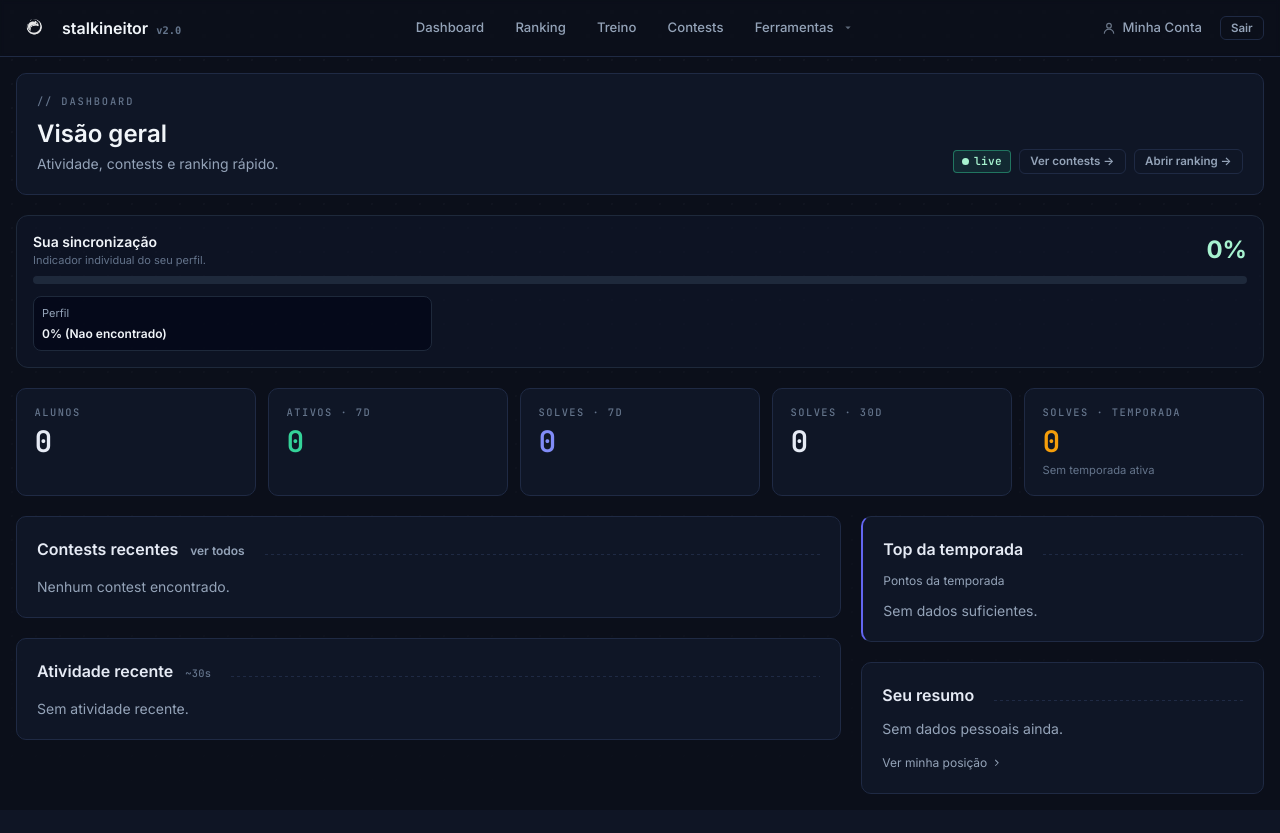
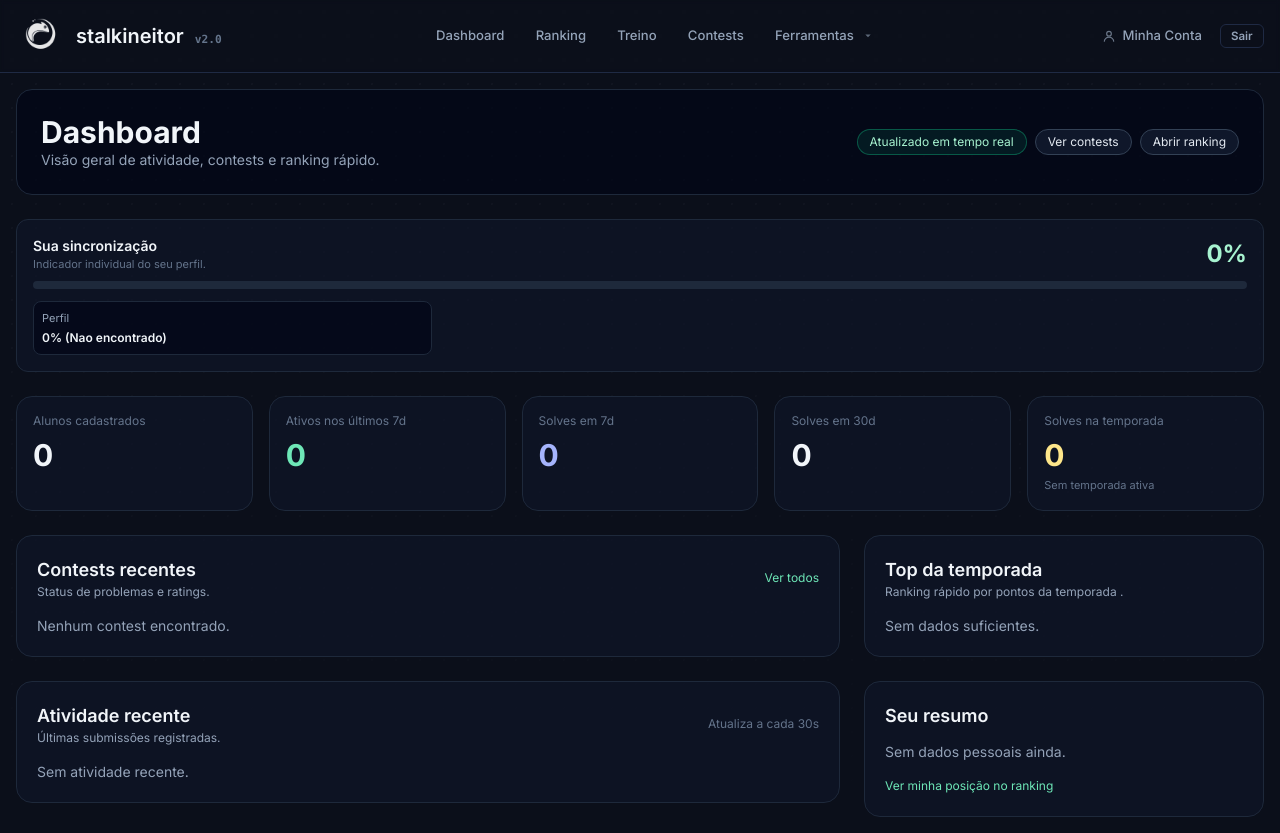
Before and after one commit to jv-tnk/STALKNEITOR-2.0, a Django app: page /stalkineitor-2.0/ in a window 1280 px wide. Before the commit the page ends 794 px from the top, so only its background shows below. Run offline with Django 5.2, Linux system fonts and the light colour scheme; the visitor is signed in with stand-in values (Sample User, id 1); data comes from the database, SQL or seed files in the repository; data that the repository does not hold is empty; parts of the project's set-up code (start-up, migrations or seed data) failed here and were passed over; some libraries are stand-ins or nearby versions.

Commit message:
Revert dashboard, enlarge navbar logo and favicon
- Revert templates/core/dashboard.html to its pre-renovation form
- Enlarge nav logo (h-9 → h-12) and brand text (default → text-xl)
- Replace favicon with cropped logo_icon.png (chameleon fills tab),
  add 32x32/192x192/apple-touch-icon size hints

```diff
--- a/templates/base.html
+++ b/templates/base.html
@@ -5,7 +5,9 @@
     <meta charset="UTF-8">
     <meta name="viewport" content="width=device-width, initial-scale=1.0">
     <title>Stalkineitor 2.0</title>
-    <link rel="icon" type="image/png" href="{% static 'img/logo.png' %}">
+    <link rel="icon" type="image/png" sizes="32x32" href="{% static 'img/logo_icon.png' %}">
+    <link rel="icon" type="image/png" sizes="192x192" href="{% static 'img/logo_icon.png' %}">
+    <link rel="apple-touch-icon" href="{% static 'img/logo_icon.png' %}">
     <link rel="preconnect" href="https://fonts.googleapis.com">
     <link rel="preconnect" href="https://fonts.gstatic.com" crossorigin>
     <link href="https://fonts.googleapis.com/css2?family=Inter:wght@400;500;600;700&family=JetBrains+Mono:wght@400;500;600&display=swap" rel="stylesheet">
@@ -75,13 +77,13 @@
     <div class="app-bg" aria-hidden="true"></div>
     <div id="htmx-progress" aria-hidden="true"></div>
 
-    <nav class="relative z-40 border-b border-[color:var(--border)] bg-[color:var(--surface)]/95 backdrop-blur-[2px] px-4 py-2.5">
+    <nav class="relative z-40 border-b border-[color:var(--border)] bg-[color:var(--surface)]/95 backdrop-blur-[2px] px-4 py-3">
         <div class="container mx-auto flex flex-wrap items-center justify-between gap-3">
-            <a href="{% url 'dashboard' %}" class="flex items-center gap-2.5 group">
-                <img src="{% static 'img/logo.png' %}" alt="Stalkineitor" class="h-9 w-9 object-contain opacity-90 group-hover:opacity-100 transition">
-                <span class="font-semibold leading-none text-slate-100">
+            <a href="{% url 'dashboard' %}" class="flex items-center gap-3 group">
+                <img src="{% static 'img/logo_icon.png' %}" alt="Stalkineitor" class="h-12 w-12 object-contain opacity-90 group-hover:opacity-100 transition">
+                <span class="text-xl font-semibold leading-none text-slate-100">
                     stalkineitor
-                    <span class="font-mono text-[0.65rem] text-slate-500 ml-1">v2.0</span>
+                    <span class="font-mono text-[0.7rem] text-slate-500 ml-1.5">v2.0</span>
                 </span>
             </a>
 
--- a/templates/core/dashboard.html
+++ b/templates/core/dashboard.html
@@ -1,17 +1,22 @@
 {% extends 'base.html' %}
 
 {% block content %}
-<section class="space-y-5">
-    <div class="flex flex-col gap-4 rounded-[10px] border border-[color:var(--border)] bg-[color:var(--surface)] p-5 md:flex-row md:items-end md:justify-between">
+<section class="space-y-6">
+    <div class="flex flex-col gap-4 rounded-2xl border border-slate-800 bg-slate-950/70 p-6 md:flex-row md:items-center md:justify-between">
         <div>
-            <div class="eyebrow mb-2">// dashboard</div>
-            <h1 class="text-2xl font-semibold text-slate-100">Visão geral</h1>
-            <p class="text-sm text-slate-400 mt-1">Atividade, contests e ranking rápido.</p>
+            <h1 class="text-3xl font-bold text-slate-100">Dashboard</h1>
+            <p class="text-sm text-slate-400">Visão geral de atividade, contests e ranking rápido.</p>
         </div>
-        <div class="flex flex-wrap items-center gap-2">
-            <span class="badge badge-success badge-dot">live</span>
-            <a href="{% url 'contests_overview' %}" class="btn btn-sm btn-ghost">Ver contests →</a>
-            <a href="{% url 'ranking' %}" class="btn btn-sm btn-ghost">Abrir ranking →</a>
+        <div class="flex flex-wrap items-center gap-2 text-xs text-slate-400">
+            <span class="rounded-full border border-emerald-500/40 bg-emerald-500/10 px-3 py-1 text-emerald-200">
+                Atualizado em tempo real
+            </span>
+            <a href="{% url 'contests_overview' %}" class="rounded-full border border-slate-700 bg-slate-900 px-3 py-1 text-slate-200 hover:text-emerald-200">
+                Ver contests
+            </a>
+            <a href="{% url 'ranking' %}" class="rounded-full border border-slate-700 bg-slate-900 px-3 py-1 text-slate-200 hover:text-indigo-200">
+                Abrir ranking
+            </a>
         </div>
     </div>
 
@@ -19,27 +24,27 @@
 
     {% include "core/partials/user_sync_status.html" %}
 
-    <div class="grid gap-3 sm:grid-cols-2 xl:grid-cols-5">
-        <div class="stat">
-            <div class="stat-label">alunos</div>
-            <div class="stat-value">{{ total_students }}</div>
+    <div class="grid gap-4 sm:grid-cols-2 xl:grid-cols-5">
+        <div class="rounded-2xl border border-slate-800 bg-slate-900/60 p-4">
+            <div class="text-xs text-slate-500">Alunos cadastrados</div>
+            <div class="mt-2 text-3xl font-bold text-slate-100">{{ total_students }}</div>
         </div>
-        <div class="stat" data-tone="success">
-            <div class="stat-label">ativos · 7d</div>
-            <div class="stat-value">{{ active_students_7d }}</div>
+        <div class="rounded-2xl border border-slate-800 bg-slate-900/60 p-4">
+            <div class="text-xs text-slate-500">Ativos nos últimos 7d</div>
+            <div class="mt-2 text-3xl font-bold text-emerald-300">{{ active_students_7d }}</div>
         </div>
-        <div class="stat" data-tone="accent">
-            <div class="stat-label">solves · 7d</div>
-            <div class="stat-value">{{ solves_7d }}</div>
+        <div class="rounded-2xl border border-slate-800 bg-slate-900/60 p-4">
+            <div class="text-xs text-slate-500">Solves em 7d</div>
+            <div class="mt-2 text-3xl font-bold text-indigo-300">{{ solves_7d }}</div>
         </div>
-        <div class="stat">
-            <div class="stat-label">solves · 30d</div>
-            <div class="stat-value">{{ solves_30d }}</div>
+        <div class="rounded-2xl border border-slate-800 bg-slate-900/60 p-4">
+            <div class="text-xs text-slate-500">Solves em 30d</div>
+            <div class="mt-2 text-3xl font-bold text-slate-100">{{ solves_30d }}</div>
         </div>
-        <div class="stat" data-tone="warning">
-            <div class="stat-label">solves · temporada</div>
-            <div class="stat-value">{{ solves_season }}</div>
-            <div class="stat-hint">
+        <div class="rounded-2xl border border-slate-800 bg-slate-900/60 p-4">
+            <div class="text-xs text-slate-500">Solves na temporada</div>
+            <div class="mt-2 text-3xl font-bold text-amber-200">{{ solves_season }}</div>
+            <div class="mt-1 text-[11px] text-slate-500">
                 {% if active_season and active_season.name %}
                     {{ active_season.name }}
                 {% elif active_season %}
@@ -51,37 +56,45 @@
         </div>
     </div>
 
-    <div class="grid gap-5 lg:grid-cols-3">
-        <div class="space-y-5 lg:col-span-2">
-            <div class="card p-5">
-                <div class="section-title mb-4">
-                    <span>Contests recentes</span>
-                    <a href="{% url 'contests_overview' %}" class="text-xs text-slate-400 hover:text-[color:var(--accent)] no-underline">ver todos</a>
+    <div class="grid gap-6 lg:grid-cols-3">
+        <div class="space-y-6 lg:col-span-2">
+            <div class="rounded-2xl border border-slate-800 bg-slate-900/60 p-5">
+                <div class="flex items-center justify-between">
+                    <div>
+                        <h2 class="text-lg font-semibold text-slate-100">Contests recentes</h2>
+                        <p class="text-xs text-slate-400">Status de problemas e ratings.</p>
+                    </div>
+                    <a href="{% url 'contests_overview' %}" class="text-xs text-emerald-300 hover:text-emerald-200">Ver todos</a>
                 </div>
-                <div class="space-y-2.5">
+                <div class="mt-4 space-y-3">
                     {% for row in contest_rows %}
-                        <div class="rounded-md border border-[color:var(--border)] bg-[color:var(--surface-2)] p-3.5 hover:border-[color:var(--border-strong)] transition-colors">
+                        <div class="rounded-xl border border-slate-800 bg-slate-950/70 p-4">
                             <div class="flex flex-wrap items-center justify-between gap-3">
-                                <div class="min-w-0">
-                                    <a href="{{ row.detail_url }}" class="text-sm font-semibold text-slate-100 hover:text-[color:var(--accent)]">
+                                <div>
+                                    <a href="{{ row.detail_url }}" class="text-sm font-semibold text-slate-100 hover:text-emerald-200">
                                         {{ row.contest.title }}
                                     </a>
-                                    <div class="font-mono text-[11px] text-slate-500 mt-0.5">
-                                        {{ row.contest.start_time|date:"Y-m-d H:i" }}
+                                    <div class="text-xs text-slate-500">
+                                        {{ row.contest.start_time|date:"d/m/Y H:i" }}
                                     </div>
                                 </div>
-                                <div class="flex flex-wrap items-center gap-1.5">
-                                    <span class="badge">{{ row.contest.platform }}</span>
-                                    <span class="badge {% if row.ratings_status == 'READY' %}badge-success{% elif row.ratings_status == 'PARTIAL' %}badge-warning{% endif %}">
-                                        ratings {{ row.ratings_ready }}/{{ row.problems_total }}
+                                <div class="flex flex-wrap items-center gap-2 text-xs">
+                                    <span class="rounded-full border border-slate-700 bg-slate-900 px-3 py-1 text-slate-200">
+                                        {{ row.contest.platform }}
                                     </span>
+                                    <span class="rounded-full border {% if row.ratings_status == 'READY' %}border-emerald-500/40 bg-emerald-500/15 text-emerald-200{% elif row.ratings_status == 'PARTIAL' %}border-amber-500/40 bg-amber-500/15 text-amber-200{% else %}border-slate-700 bg-slate-800/60 text-slate-300{% endif %} px-3 py-1">
+                                        Ratings {{ row.ratings_ready }}/{{ row.problems_total }}
+                                    </span>
+                                    <a href="{{ row.detail_url }}" class="text-emerald-300 hover:text-emerald-200">Ver detalhes</a>
                                 </div>
                             </div>
-                            <div class="mt-3 flex items-center gap-3">
-                                <div class="h-[3px] flex-1 rounded-sm bg-[color:var(--surface-3)] overflow-hidden">
-                                    <div class="h-full {% if row.ratings_status == 'READY' %}bg-[color:var(--success)]{% elif row.ratings_status == 'PARTIAL' %}bg-[color:var(--warning)]{% else %}bg-slate-600{% endif %}" style="width: {{ row.ratings_percent }}%"></div>
+                            <div class="mt-3">
+                                <div class="h-2 w-full rounded-full bg-slate-800">
+                                    <div class="h-2 rounded-full {% if row.ratings_status == 'READY' %}bg-emerald-400{% elif row.ratings_status == 'PARTIAL' %}bg-amber-400{% else %}bg-slate-600{% endif %}" style="width: {{ row.ratings_percent }}%"></div>
                                 </div>
-                                <span class="font-mono text-[10px] text-slate-500 min-w-[3ch] text-right">{{ row.ratings_percent }}%</span>
+                                <div class="mt-2 text-[11px] text-slate-500">
+                                    {{ row.ratings_percent }}% ratings prontos
+                                </div>
                             </div>
                         </div>
                     {% empty %}
@@ -90,10 +103,13 @@
                 </div>
             </div>
 
-            <div class="card p-5">
-                <div class="section-title mb-4">
-                    <span>Atividade recente</span>
-                    <span class="eyebrow normal-case tracking-wide" title="Atualização automática">~30s</span>
+            <div class="rounded-2xl border border-slate-800 bg-slate-900/60 p-5">
+                <div class="flex items-center justify-between">
+                    <div>
+                        <h2 class="text-lg font-semibold text-slate-100">Atividade recente</h2>
+                        <p class="text-xs text-slate-400">Últimas submissões registradas.</p>
+                    </div>
+                    <span class="text-xs text-slate-500">Atualiza a cada 30s</span>
                 </div>
                 <div id="dashboard-activity"
                      hx-get="{% url 'dashboard_activity' %}"
@@ -105,50 +121,50 @@
             </div>
         </div>
 
-        <div class="space-y-5">
-            <div class="card card-accent p-5">
-                <div class="section-title mb-3"><span>Top da temporada</span></div>
-                <p class="text-xs text-slate-400 mb-3">
-                    Pontos da temporada{% if active_season and active_season.name %} · <span class="font-mono text-slate-300">{{ active_season.name }}</span>{% endif %}
+        <div class="space-y-6">
+            <div class="rounded-2xl border border-slate-800 bg-slate-900/60 p-5">
+                <h2 class="text-lg font-semibold text-slate-100">Top da temporada</h2>
+                <p class="text-xs text-slate-400">
+                    Ranking rápido por pontos da temporada
+                    {% if active_season and active_season.name %}• {{ active_season.name }}{% endif %}.
                 </p>
-                <ol class="space-y-1.5">
+                <div class="mt-4 space-y-3">
                     {% for row in top_students %}
-                        <li class="flex items-center gap-3 rounded border border-[color:var(--border)] bg-[color:var(--surface-2)] px-3 py-2 text-sm">
-                            <span class="font-mono text-[11px] text-slate-500 w-5 text-right">{{ forloop.counter }}.</span>
-                            <span class="text-slate-200 truncate">{{ row.aluno.user.username }}</span>
-                            <span class="font-mono text-[color:var(--accent)] font-semibold ml-auto">{{ row.season_points_general_cf_equiv|default:0 }}</span>
-                        </li>
+                        <div class="flex items-center justify-between rounded-lg border border-slate-800 bg-slate-950/60 px-3 py-2 text-sm">
+                            <div class="text-slate-200">{{ row.aluno.user.username }}</div>
+                            <div class="text-indigo-300 font-semibold">{{ row.season_points_general_cf_equiv|default:0 }}</div>
+                        </div>
                     {% empty %}
-                        <li class="text-sm text-slate-400">Sem dados suficientes.</li>
+                        <div class="text-sm text-slate-400">Sem dados suficientes.</div>
                     {% endfor %}
-                </ol>
+                </div>
             </div>
 
-            <div class="card p-5">
-                <div class="section-title mb-3"><span>Seu resumo</span></div>
+            <div class="rounded-2xl border border-slate-800 bg-slate-900/60 p-5">
+                <h2 class="text-lg font-semibold text-slate-100">Seu resumo</h2>
                 {% if my_agg %}
-                    <dl class="space-y-1.5 text-sm">
-                        <div class="flex items-center justify-between border-b border-dashed border-[color:var(--border)] pb-1.5">
-                            <dt class="text-slate-400">Pontos temporada</dt>
-                            <dd class="font-mono text-[color:var(--accent)] font-semibold">{{ my_agg.season_points_general_cf_equiv|default:0 }}</dd>
-                        </div>
-                        <div class="flex items-center justify-between border-b border-dashed border-[color:var(--border)] pb-1.5">
-                            <dt class="text-slate-400">Pontos CF</dt>
-                            <dd class="font-mono text-slate-100 font-semibold">{{ my_agg.season_points_cf_raw|default:0 }}</dd>
+                    <div class="mt-3 space-y-2 text-sm text-slate-300">
+                        <div class="flex items-center justify-between">
+                            <span>Pontos temporada</span>
+                            <span class="text-indigo-300 font-semibold">{{ my_agg.season_points_general_cf_equiv|default:0 }}</span>
                         </div>
                         <div class="flex items-center justify-between">
-                            <dt class="text-slate-400">Pontos AC</dt>
-                            <dd class="font-mono text-emerald-200 font-semibold">{{ my_agg.season_points_ac_raw|default:0 }}</dd>
+                            <span>Pontos CF temporada</span>
+                            <span class="text-slate-100 font-semibold">{{ my_agg.season_points_cf_raw|default:0 }}</span>
                         </div>
-                    </dl>
+                        <div class="flex items-center justify-between">
+                            <span>Pontos AC temporada</span>
+                            <span class="text-emerald-200 font-semibold">{{ my_agg.season_points_ac_raw|default:0 }}</span>
+                        </div>
+                    </div>
                 {% else %}
-                    <p class="text-sm text-slate-400">Sem dados pessoais ainda.</p>
+                    <p class="mt-3 text-sm text-slate-400">Sem dados pessoais ainda.</p>
                 {% endif %}
-                <a href="{% url 'ranking' %}" class="mt-4 inline-flex items-center gap-1 text-xs text-slate-400 hover:text-[color:var(--accent)]">
-                    Ver minha posição
-                    <svg viewBox="0 0 20 20" class="h-3 w-3" fill="currentColor"><path d="M7.05 4.55a.75.75 0 011.06 0l4.5 4.5a.75.75 0 010 1.06l-4.5 4.5a.75.75 0 11-1.06-1.06L11 10 7.05 6.05a.75.75 0 010-1.06z"/></svg>
+                <a href="{% url 'ranking' %}" class="mt-4 inline-flex text-xs text-emerald-300 hover:text-emerald-200">
+                    Ver minha posição no ranking
                 </a>
             </div>
+
         </div>
     </div>
 </section>
```
Also changed, not shown: static/img/logo_icon.png (added).
